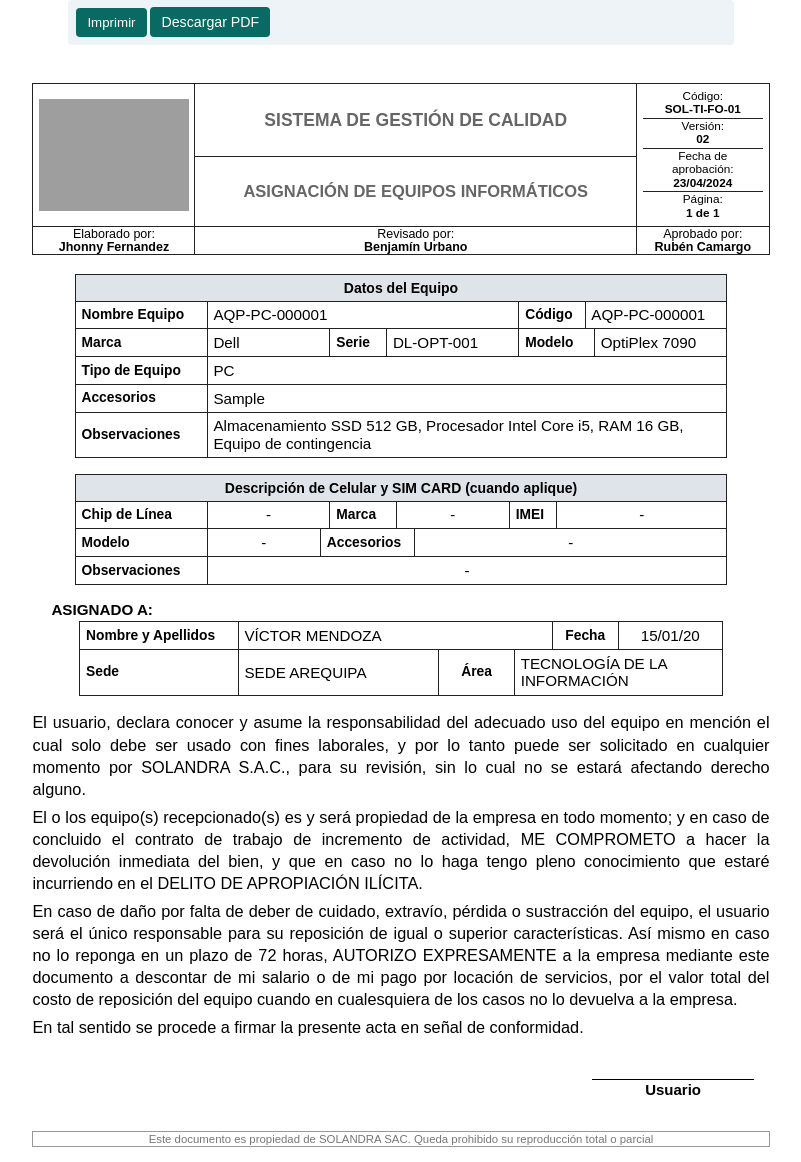
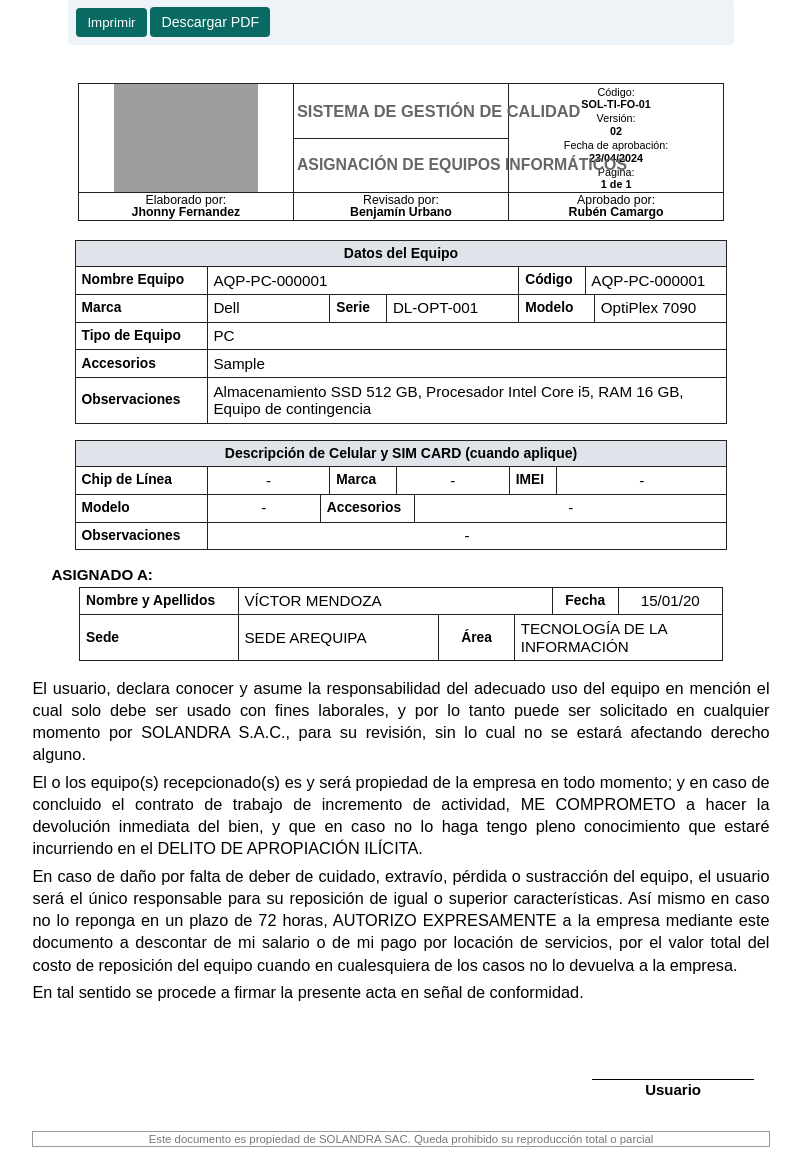
Before and after one commit to milagrosmmms23-bit/sigati_solandra, a PHP site: page /assignments/1/print in a window 1280 px wide. Shown: the whole page, without its empty margins (239-1040 px from the left). Run offline with PHP 8.4, Linux system fonts and the light colour scheme; a user stored in the database is signed in; data comes from the database, SQL or seed files in the repository; tables that the repository leaves empty hold one stand-in row (values such as "Sample post"); grey boxes are pictures that could not be loaded.

Commit message:
Ajusta encabezado a plantilla Word

```diff
--- a/app/Views/print.php
+++ b/app/Views/print.php
@@ -103,15 +103,20 @@ body{font-family:Arial,DejaVu Sans,sans-serif;color:#000;font-size:14.2px;margin
 .quality-sheet{width:100%;max-width:205mm;min-height:293mm;margin:0 auto;background:#fff;padding:7.5mm 5mm 24mm;position:relative;display:block;overflow:hidden}
 .quality-table{width:100%;border-collapse:collapse;table-layout:fixed}
 .quality-table td,.quality-table th{border:1px solid #222;padding:4.6px 5.8px;vertical-align:middle;line-height:1.16}
-.quality-header{margin-bottom:5mm}
-.quality-logo{width:22%;text-align:center;padding:0 4px;overflow:hidden}
-.solandra-logo{width:42mm;max-width:100%;height:auto;display:block;margin:0 auto}
-.quality-title{text-align:center;font-size:17.5px;font-weight:bold;color:#666;letter-spacing:0;white-space:nowrap}
-.quality-subtitle{text-align:center;font-size:16.5px;font-weight:bold;color:#666;letter-spacing:0;white-space:nowrap}
-.quality-meta{width:18%;font-size:11.8px;padding:0;line-height:0.96;text-align:center}
-.quality-meta div{border-bottom:1px solid #222;padding:0.8px 3px;text-align:center}
-.quality-meta div:last-child{border-bottom:0}
-.quality-sign td{font-size:12.5px;height:auto;line-height:1;vertical-align:bottom;padding:1.2px 4px;color:#000;text-align:center}
+.quality-header{width:171mm;margin:0 auto 5mm;table-layout:fixed}
+.quality-header col:nth-child(1){width:41mm}
+.quality-header col:nth-child(2){width:16mm}
+.quality-header col:nth-child(3){width:57mm}
+.quality-header col:nth-child(4){width:20mm}
+.quality-header col:nth-child(5){width:37mm}
+.quality-header td{height:7mm;padding:0 3px}
+.quality-logo{text-align:center;overflow:hidden}
+.solandra-logo{width:38mm;max-width:100%;height:auto;display:block;margin:0 auto}
+.quality-title{text-align:center;font-size:16.4px;font-weight:bold;color:#666;letter-spacing:0;white-space:nowrap}
+.quality-subtitle{text-align:center;font-size:15.8px;font-weight:bold;color:#666;letter-spacing:0;white-space:nowrap}
+.quality-meta{font-size:10.8px;padding:0;line-height:0.96;text-align:center}
+.quality-meta div{padding:0.8px 2px;text-align:center}
+.quality-sign td{font-size:12.3px;height:7mm;line-height:1;vertical-align:bottom;padding:1px 4px;color:#000;text-align:center}
 .quality-sign span{display:block;color:#000;text-decoration:none;text-align:center;font-weight:bold}
 .section-title{background:#dfe4ea;text-align:center;font-weight:bold;font-size:14px}
 .field-label{font-weight:bold;width:20%;font-size:13.8px}
--- a/app/Views/print_layout.php
+++ b/app/Views/print_layout.php
@@ -12,15 +12,20 @@ body{font-family:Arial,DejaVu Sans,sans-serif;color:#000;font-size:14.2px;margin
 .quality-sheet{width:100%;max-width:205mm;min-height:293mm;margin:0 auto;background:#fff;padding:7.5mm 5mm 24mm;position:relative;display:block;overflow:hidden}
 .quality-table{width:100%;border-collapse:collapse;table-layout:fixed}
 .quality-table td,.quality-table th{border:1px solid #222;padding:4.6px 5.8px;vertical-align:middle;line-height:1.16}
-.quality-header{margin-bottom:5mm}
-.quality-logo{width:22%;text-align:center;padding:0 4px;overflow:hidden}
-.solandra-logo{width:42mm;max-width:100%;height:auto;display:block;margin:0 auto}
-.quality-title{text-align:center;font-size:17.5px;font-weight:bold;color:#666;letter-spacing:0;white-space:nowrap}
-.quality-subtitle{text-align:center;font-size:16.5px;font-weight:bold;color:#666;letter-spacing:0;white-space:nowrap}
-.quality-meta{width:18%;font-size:11.8px;padding:0;line-height:0.96;text-align:center}
-.quality-meta div{border-bottom:1px solid #222;padding:0.8px 3px;text-align:center}
-.quality-meta div:last-child{border-bottom:0}
-.quality-sign td{font-size:12.5px;height:auto;line-height:1;vertical-align:bottom;padding:1.2px 4px;color:#000;text-align:center}
+.quality-header{width:171mm;margin:0 auto 5mm;table-layout:fixed}
+.quality-header col:nth-child(1){width:41mm}
+.quality-header col:nth-child(2){width:16mm}
+.quality-header col:nth-child(3){width:57mm}
+.quality-header col:nth-child(4){width:20mm}
+.quality-header col:nth-child(5){width:37mm}
+.quality-header td{height:7mm;padding:0 3px}
+.quality-logo{text-align:center;overflow:hidden}
+.solandra-logo{width:38mm;max-width:100%;height:auto;display:block;margin:0 auto}
+.quality-title{text-align:center;font-size:16.4px;font-weight:bold;color:#666;letter-spacing:0;white-space:nowrap}
+.quality-subtitle{text-align:center;font-size:15.8px;font-weight:bold;color:#666;letter-spacing:0;white-space:nowrap}
+.quality-meta{font-size:10.8px;padding:0;line-height:0.96;text-align:center}
+.quality-meta div{padding:0.8px 2px;text-align:center}
+.quality-sign td{font-size:12.3px;height:7mm;line-height:1;vertical-align:bottom;padding:1px 4px;color:#000;text-align:center}
 .quality-sign span{display:block;color:#000;text-decoration:none;text-align:center;font-weight:bold}
 .section-title{background:#dfe4ea;text-align:center;font-weight:bold;font-size:14px}
 .field-label{font-weight:bold;width:20%;font-size:13.8px}
```
